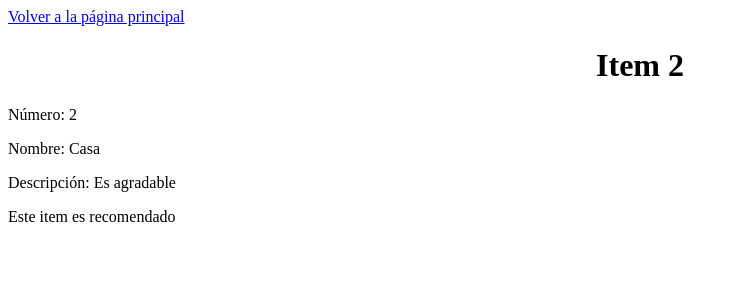
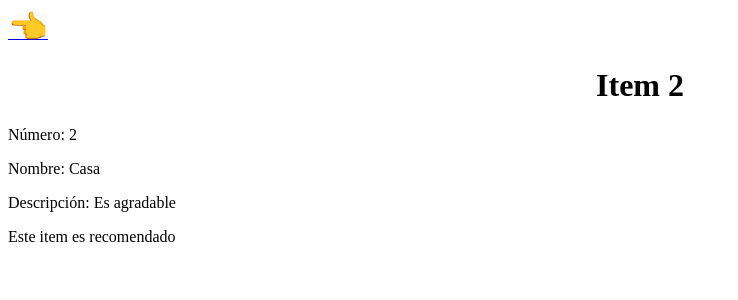
Before and after one commit to Luna-Hazuki2006/Basededatos_fastapi, a FastAPI app: page /item/2 in a window 1280 px wide. Shown: the top 300 px of the page, without its empty margins (0-738 px from the left). Run offline with FastAPI, Linux system fonts and the light colour scheme; data comes from the database, SQL or seed files in the repository.

Commit message:
cambios de vista

```diff
--- a/templates/inicio.html
+++ b/templates/inicio.html
@@ -19,7 +19,7 @@
             <td>{{ esto.id }}</td>
             <td>{{ esto.nombre }}</td>
             <td>
-                <a href="/item/{{ esto.id }}">👁</a>
+                <a href="/item/{{ esto.id }}">👁‍🗨</a>
             </td>
         </tr>
         {% endfor %}
--- a/templates/unico.html
+++ b/templates/unico.html
@@ -7,7 +7,9 @@
     <title>Tus items</title>
 </head>
 <body>
-    <a href="/items">Volver a la página principal</a>
+    <a href="/items">
+        <span style="font-size: xx-large;">👈</span>
+    </a>
     <h1>Item {{ item.id }}</h1>
     <p>Número: {{ item.id }}</p>
     <p>Nombre: {{ item.nombre }}</p>
```
